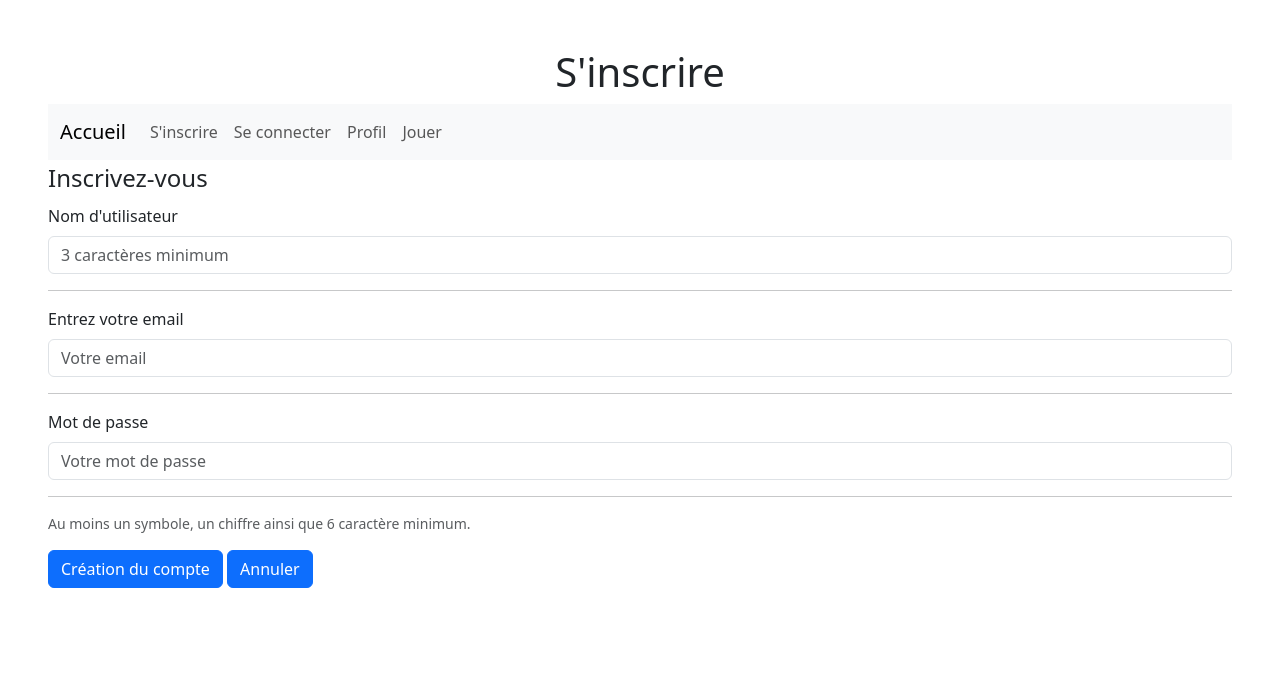
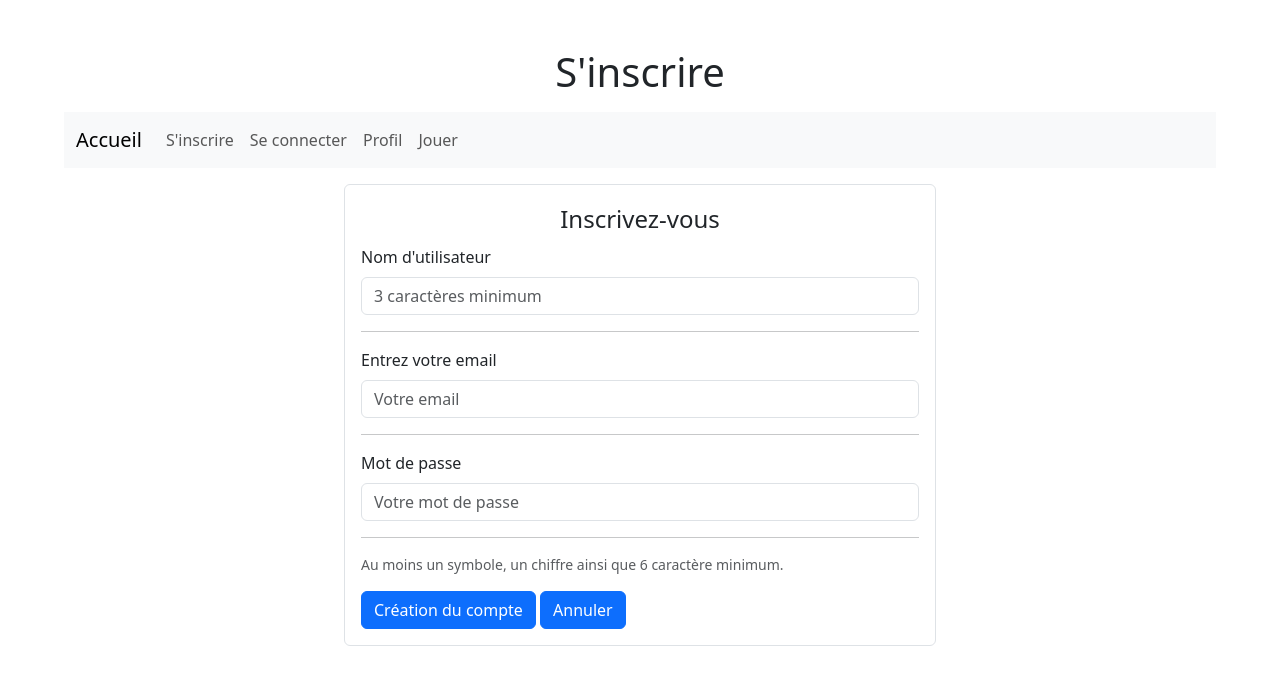
Before and after one commit to manuelleRineauEni/Eni-Memory-Manuelle, a plain HTML site: page inscription.html in a window 1280 px wide. Drawn offline with nearby package versions, Linux system fonts and the light colour scheme.

Commit message:
Mise en page formulaire avec bootstrap

```diff
--- a/inscription.html
+++ b/inscription.html
@@ -10,7 +10,7 @@
 </head>
 <body class="p-3 p-md-5">
     <h1 class="text-center">S'inscrire</h1>
-    <nav class="navbar navbar-expand-lg bg-body-tertiary">
+    <nav class="navbar navbar-expand-lg bg-body-tertiary m-3">
         <div class="container-fluid">
             <a class="navbar-brand" href="index.html">Accueil</a>
         <button class="navbar-toggler" type="button" data-bs-toggle="collapse" data-bs-target="#navbarNavAltMarkup" aria-controls="navbarNavAltMarkup" aria-expanded="false" aria-label="Toggle navigation">
@@ -26,10 +26,9 @@
         </div>
         </div>
     </nav>
-    <!--Balise titre formulaire-->
-    <fieldset>
-        <legend>Inscrivez-vous</legend>
-        <form action="" method="POST">
+    <fieldset class="border p-3 rounded w-50 mx-auto">
+        <legend class="text-center">Inscrivez-vous</legend>
+        <form action="" method="POST" >
             <div class="mb-3">
                 <label for="userName" class="form-label">Nom d'utilisateur</label>
                 <input type="text"
```
